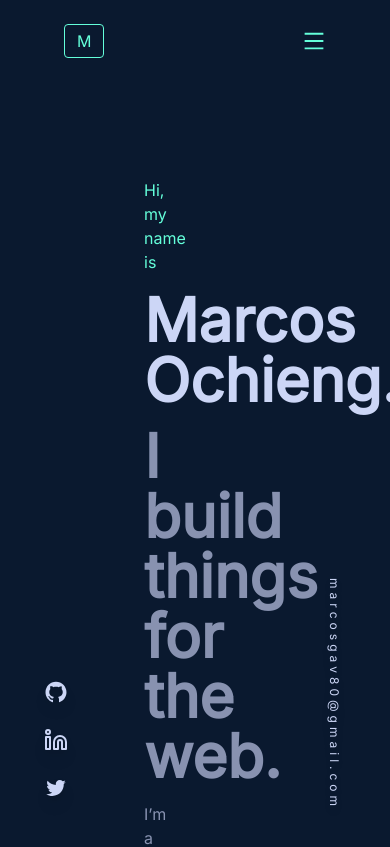
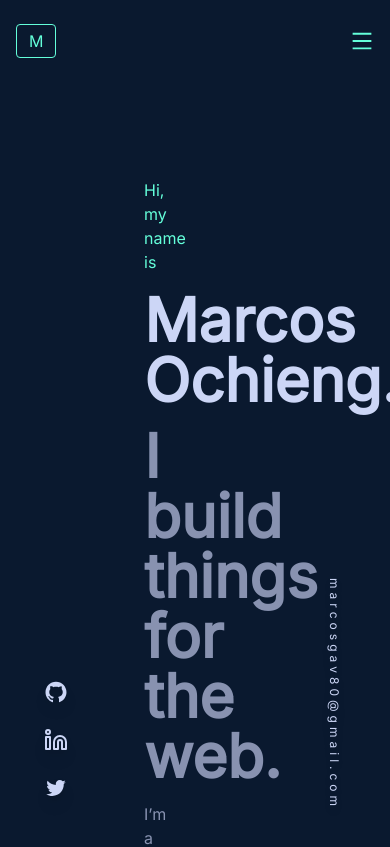
Before and after one commit to Marcos8060/port, a Next.js app: page / in a window 390 px wide. Shown: the top 847 px of the page. Built offline with nearby package versions, Linux system fonts and the light colour scheme.

Commit message:
made minor changes

```diff
--- a/components/navbar.js
+++ b/components/navbar.js
@@ -23,7 +23,7 @@ const Navbar = () => {
 
   return (
     <>
-      <section className="flex items-center justify-between px-16 py-6 sticky top-0 z-50"
+      <section className="flex items-center justify-between sm:px-16 px-4 py-6 sticky top-0 z-50"
       style={{
         transition: "1s ease",
         backgroundColor: navBackground ? "#112240" : "transparent",
```
